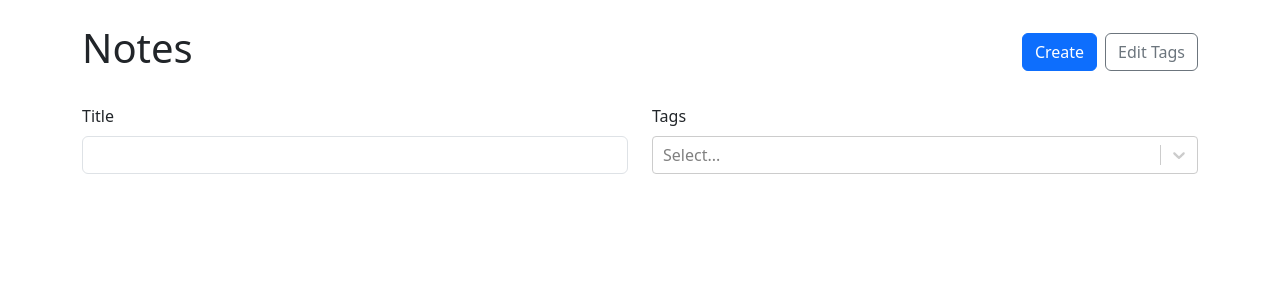
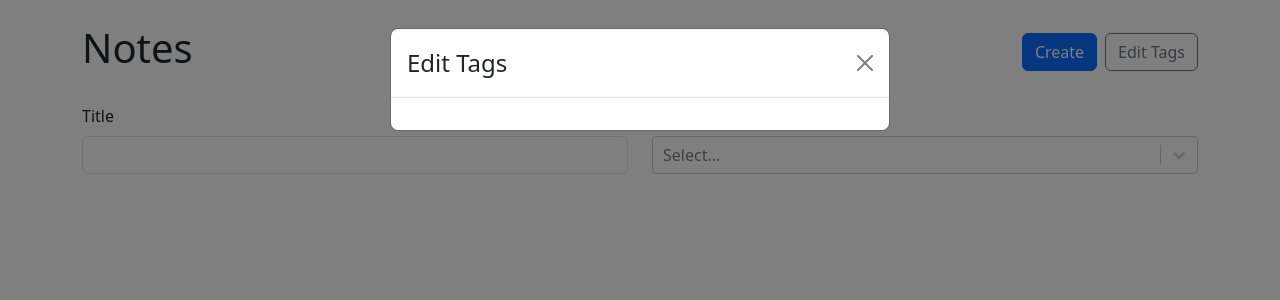
Before and after one commit to OriChaiMatan/Note-Taking-App, a React (Vite) app: page / in a window 1280 px wide. Both pictures are taken after a click on the button "Edit Tags". Shown: the top 300 px of the page. Built offline with nearby package versions, Linux system fonts and the light colour scheme.

Commit message:
Added Edit-Tags modal

```diff
--- a/src/App.tsx
+++ b/src/App.tsx
@@ -79,10 +79,28 @@ function App() {
     })
   }
 
+  function updateTag(id: string, label: string) {
+    setTags(prevTags => {
+      return prevTags.map(tag => {
+        if (tag.id === id) {
+          return { ...tag, label }
+        } else {
+          return tag
+        }
+      })
+    })
+  }
+
+  function deleteTag(id: string) {
+    setTags(prevTags => {
+      return prevTags.filter(tag => tag.id !== id)
+    })
+  }
+
   return (
     <Container className="my-4">
       <Routes>
-        <Route path="/" element={<NoteList notes={notesWithTags} availableTags={tags} />} />
+        <Route path="/" element={<NoteList notes={notesWithTags} availableTags={tags} onUpdateTag={updateTag} onDeleteTag={deleteTag} />} />
         <Route path="/new" element={<NewNote onSubmit={onCreateNote} onAddTag={addTag} availableTags={tags} />} />
         <Route path="/:id" element={<NoteLayout notes={notesWithTags} />}>
           <Route index element={<Note onDelete={onDeleteNote} />} />
--- a/src/cmps/NoteList.tsx
+++ b/src/cmps/NoteList.tsx
@@ -1,5 +1,5 @@
 import { useMemo, useState } from "react"
-import { Card, Badge, Button, Col, Form, Row, Stack } from "react-bootstrap"
+import { Modal, Card, Badge, Button, Col, Form, Row, Stack } from "react-bootstrap"
 import { Link } from "react-router-dom"
 import ReactSelect from "react-select"
 
@@ -16,11 +16,27 @@ type SimplifiedNote = {
   type NoteListProps = {
     availableTags: Tag[]
     notes: SimplifiedNote[]
+    onDeleteTag: (id: string) => void
+    onUpdateTag: (id: string, label: string) => void
   }
 
-export function NoteList({ availableTags, notes }: NoteListProps) {
+  type EditTagsModalProps = {
+    show: boolean
+    availableTags: Tag[]
+    handleClose: () => void
+    onDeleteTag: (id: string) => void
+    onUpdateTag: (id: string, label: string) => void
+  }
+
+  export function NoteList({
+    availableTags,
+    notes,
+    onUpdateTag,
+    onDeleteTag,
+  }: NoteListProps) {
     const [selectedTags, setSelectedTags] = useState<Tag[]>([])
     const [title, setTitle] = useState("")
+    const [editTagsModalIsOpen, setEditTagsModalIsOpen] = useState(false)
 
     const filteredNotes = useMemo(() => {
       return notes.filter(note => {
@@ -38,13 +54,20 @@ export function NoteList({ availableTags, notes }: NoteListProps) {
     return (
       <>
         <Row className="align-items-center mb-4">
-                <Col><h1>Notes</h1></Col>
+          <Col>
+            <h1>Notes</h1>
+          </Col>
           <Col xs="auto">
             <Stack gap={2} direction="horizontal">
               <Link to="/new">
                 <Button variant="primary">Create</Button>
               </Link>
-                        <Button variant="outline-secondary">Edit Tags</Button>
+              <Button
+                onClick={() => setEditTagsModalIsOpen(true)}
+                variant="outline-secondary"
+              >
+                Edit Tags
+              </Button>
             </Stack>
           </Col>
         </Row>
@@ -53,7 +76,11 @@ export function NoteList({ availableTags, notes }: NoteListProps) {
             <Col>
               <Form.Group controlId="title">
                 <Form.Label>Title</Form.Label>
-                            <Form.Control type="text" value={title} onChange={e => setTitle(e.target.value)} />
+                <Form.Control
+                  type="text"
+                  value={title}
+                  onChange={e => setTitle(e.target.value)}
+                />
               </Form.Group>
             </Col>
             <Col>
@@ -73,7 +100,8 @@ export function NoteList({ availableTags, notes }: NoteListProps) {
                       })
                     )
                   }}
-                                isMulti />
+                  isMulti
+                />
               </Form.Group>
             </Col>
           </Row>
@@ -81,10 +109,17 @@ export function NoteList({ availableTags, notes }: NoteListProps) {
         <Row xs={1} sm={2} lg={3} xl={4} className="g-3">
           {filteredNotes.map(note => (
             <Col key={note.id}>
-                        <NoteCard id={note.id} title={note.title} tags={note.tags}/>
+              <NoteCard id={note.id} title={note.title} tags={note.tags} />
             </Col>
           ))}
         </Row>
+        <EditTagsModal
+          onUpdateTag={onUpdateTag}
+          onDeleteTag={onDeleteTag}
+          show={editTagsModalIsOpen}
+          handleClose={() => setEditTagsModalIsOpen(false)}
+          availableTags={availableTags}
+        />
       </>
     )
   }
@@ -120,3 +155,44 @@ function NoteCard({ id, title, tags }: SimplifiedNote) {
       </Card>
     )
   }
+
+  function EditTagsModal({
+    availableTags,
+    handleClose,
+    show,
+    onDeleteTag,
+    onUpdateTag,
+  }: EditTagsModalProps) {
+    return (
+      <Modal show={show} onHide={handleClose}>
+        <Modal.Header closeButton>
+          <Modal.Title>Edit Tags</Modal.Title>
+        </Modal.Header>
+        <Modal.Body>
+          <Form>
+            <Stack gap={2}>
+              {availableTags.map(tag => (
+                <Row key={tag.id}>
+                  <Col>
+                    <Form.Control
+                      type="text"
+                      value={tag.label}
+                      onChange={e => onUpdateTag(tag.id, e.target.value)}
+                    />
+                  </Col>
+                  <Col xs="auto">
+                    <Button
+                      onClick={() => onDeleteTag(tag.id)}
+                      variant="outline-danger"
+                    >
+                      &times;
+                    </Button>
+                  </Col>
+                </Row>
+              ))}
+            </Stack>
+          </Form>
+        </Modal.Body>
+      </Modal>
+    )
+  }
```
Lines whose indentation alone changed are shown as unchanged.
